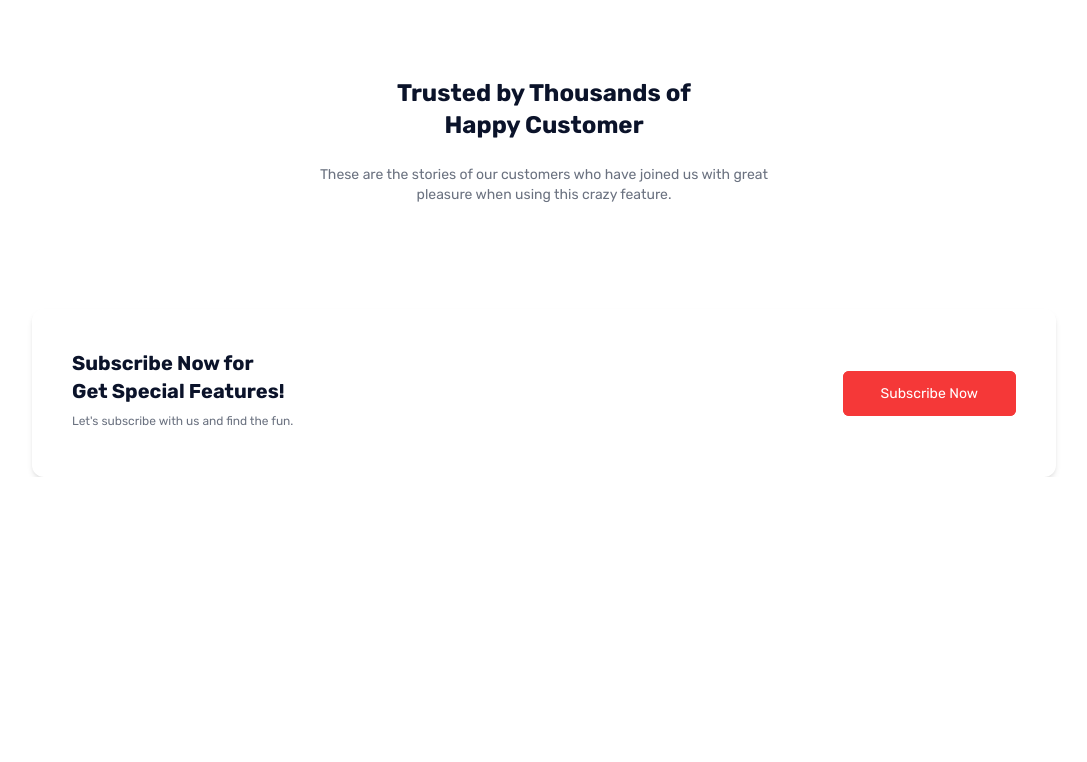
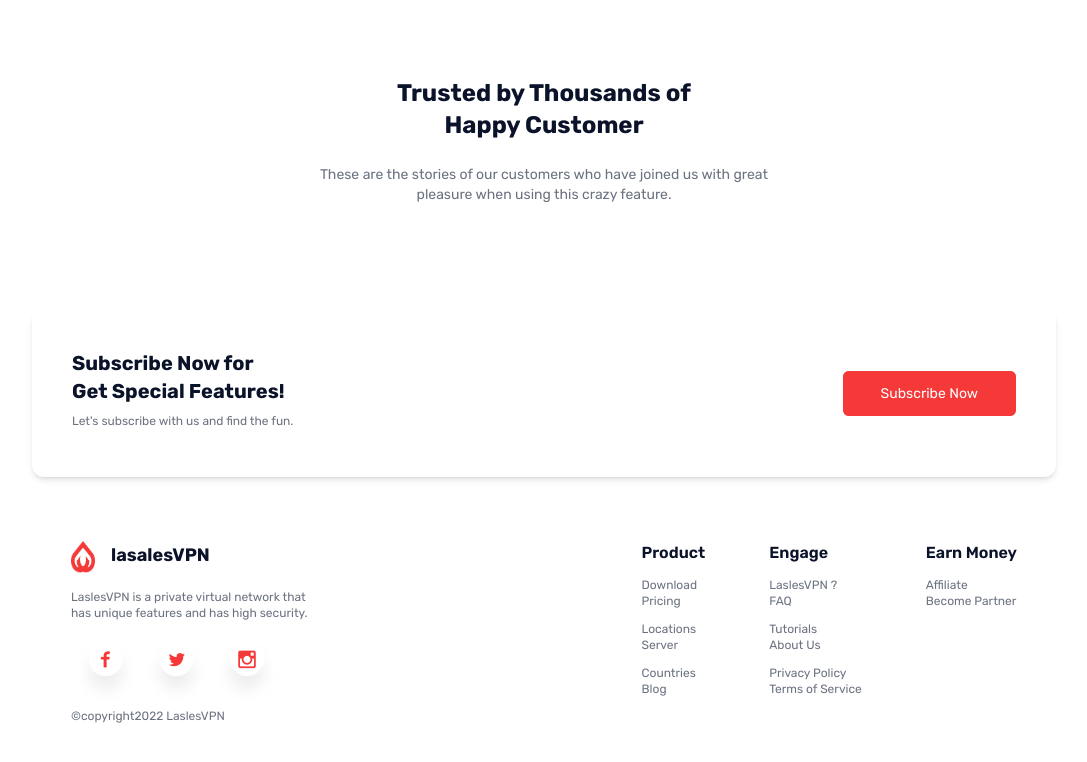
Before and after one commit to Ar-Dihan/lasales-vpn, a website: page src/index.html in a window 1280 px wide. Shown: the part 2764-3526 px from the top of the page, without its empty margins (96-1183 px from the left). Before the commit the page ends 3241 px from the top, so only its background shows below. Drawn offline with Linux system fonts and the light colour scheme.

Commit message:
footer comlete

```diff
--- a/src/index.html
+++ b/src/index.html
@@ -553,11 +553,100 @@
     </div>
 
     <!-- footer section  -->
-    <footer class="">
-      <div class=""></div>
-      <div class=""></div>
-      <div class=""></div>
-      <div class=""></div>
+    <footer class="flex justify-around mx-auto my-16">
+      <div class="">
+        <div class="flex">
+          <img class="h-8 w-6" src="/images/Vector (1).png" alt="" />
+          <li class="text-lg text-igoo font-bold px-4 list-none">lasalesVPN</li>
+        </div>
+        <div class="">
+          <h3 class="text-xs text-gray py-4">
+            LaslesVPN is a private virtual network that <br />
+            has unique features and has high security.
+          </h3>
+        </div>
+        <div class="flex">
+          <img src="/images/Facebook.png" alt="" class="" /><img
+            src="/images/Twitter.png"
+            alt=""
+            class=""
+          /><img src="/images/Instagram.png" alt="" class="" />
+        </div>
+        <p class="text-xs text-gray">©copyright2022 LaslesVPN</p>
+      </div>
+      <div class="flex justify-between gap-x-16">
+        <div class=" ">
+          <li class="list-none text-igoo text-md font-semibold cursor-default">
+            Product
+          </li>
+          <li
+            class="list-none text-xs text-gray hover:text-reddi cursor-alias mt-3"
+          >
+            Download
+          </li>
+          <li class="list-none text-xs text-gray hover:text-reddi cursor-alias">
+            Pricing
+          </li>
+          <li
+            class="list-none text-xs text-gray hover:text-reddi cursor-alias mt-3"
+          >
+            Locations
+          </li>
+          <li class="list-none text-xs text-gray hover:text-reddi cursor-alias">
+            Server
+          </li>
+          <li
+            class="list-none text-xs text-gray hover:text-reddi cursor-alias mt-3"
+          >
+            Countries
+          </li>
+          <li class="list-none text-xs text-gray hover:text-reddi cursor-alias">
+            Blog
+          </li>
+        </div>
+        <div class="">
+          <li class="list-none text-igoo text-md font-semibold cursor-default">
+            Engage
+          </li>
+          <li
+            class="list-none text-xs text-gray hover:text-reddi cursor-alias mt-3"
+          >
+            LaslesVPN ?
+          </li>
+          <li class="list-none text-xs text-gray hover:text-reddi cursor-alias">
+            FAQ
+          </li>
+          <li
+            class="list-none text-xs text-gray hover:text-reddi cursor-alias mt-3"
+          >
+            Tutorials
+          </li>
+          <li class="list-none text-xs text-gray hover:text-reddi cursor-alias">
+            About Us
+          </li>
+          <li
+            class="list-none text-xs text-gray hover:text-reddi cursor-alias mt-3"
+          >
+            Privacy Policy
+          </li>
+          <li class="list-none text-xs text-gray hover:text-reddi cursor-alias">
+            Terms of Service
+          </li>
+        </div>
+        <div class="">
+          <li class="list-none text-igoo text-md font-semibold cursor-default">
+            Earn Money
+          </li>
+          <li
+            class="list-none text-xs text-gray hover:text-reddi cursor-alias mt-3"
+          >
+            Affiliate
+          </li>
+          <li class="list-none text-xs text-gray hover:text-reddi cursor-alias">
+            Become Partner
+          </li>
+        </div>
+      </div>
     </footer>
   </body>
 </html>
```
Also changed, not shown: dist/output.css, images/Facebook.png (added), images/Instagram.png (added), images/Twitter.png (added).
